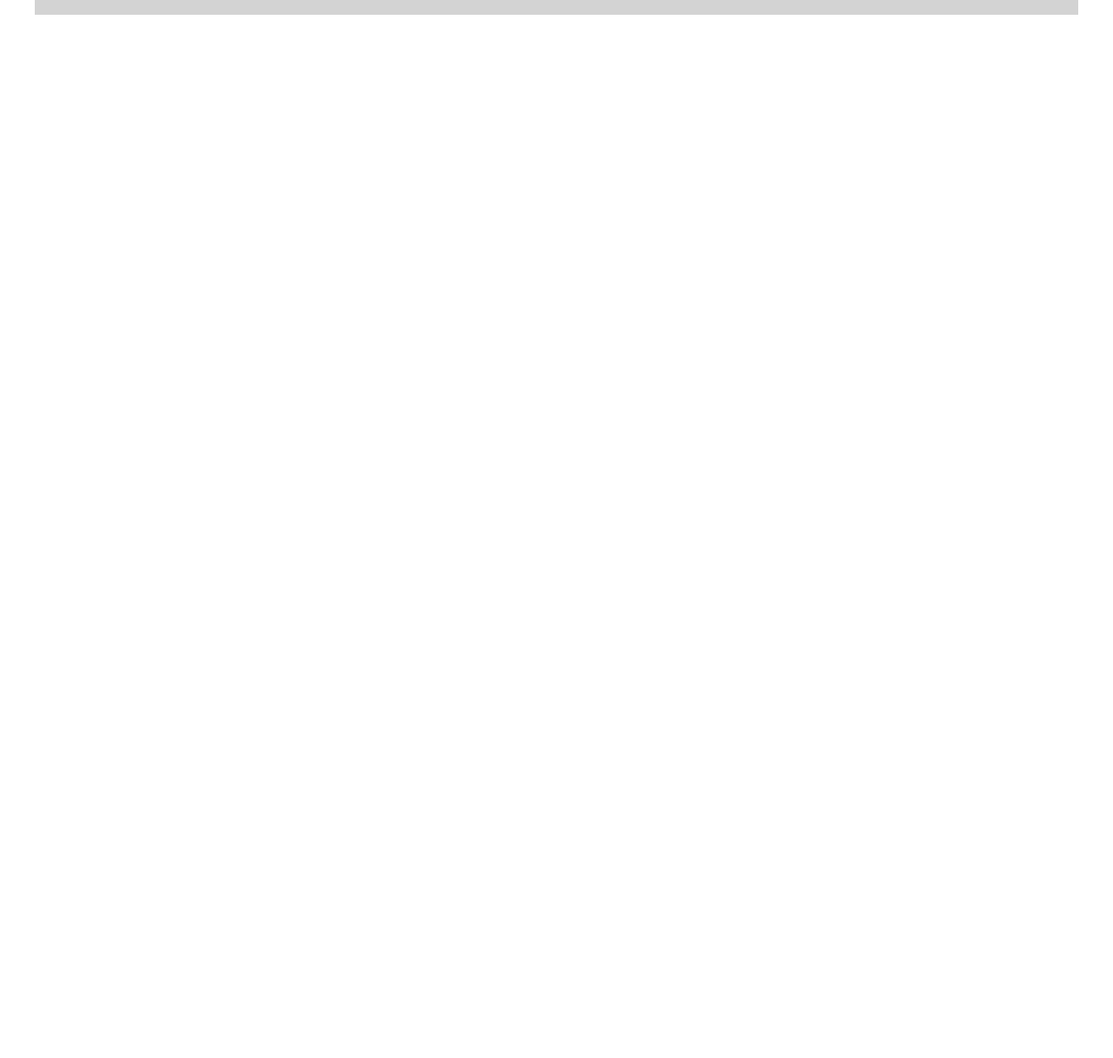
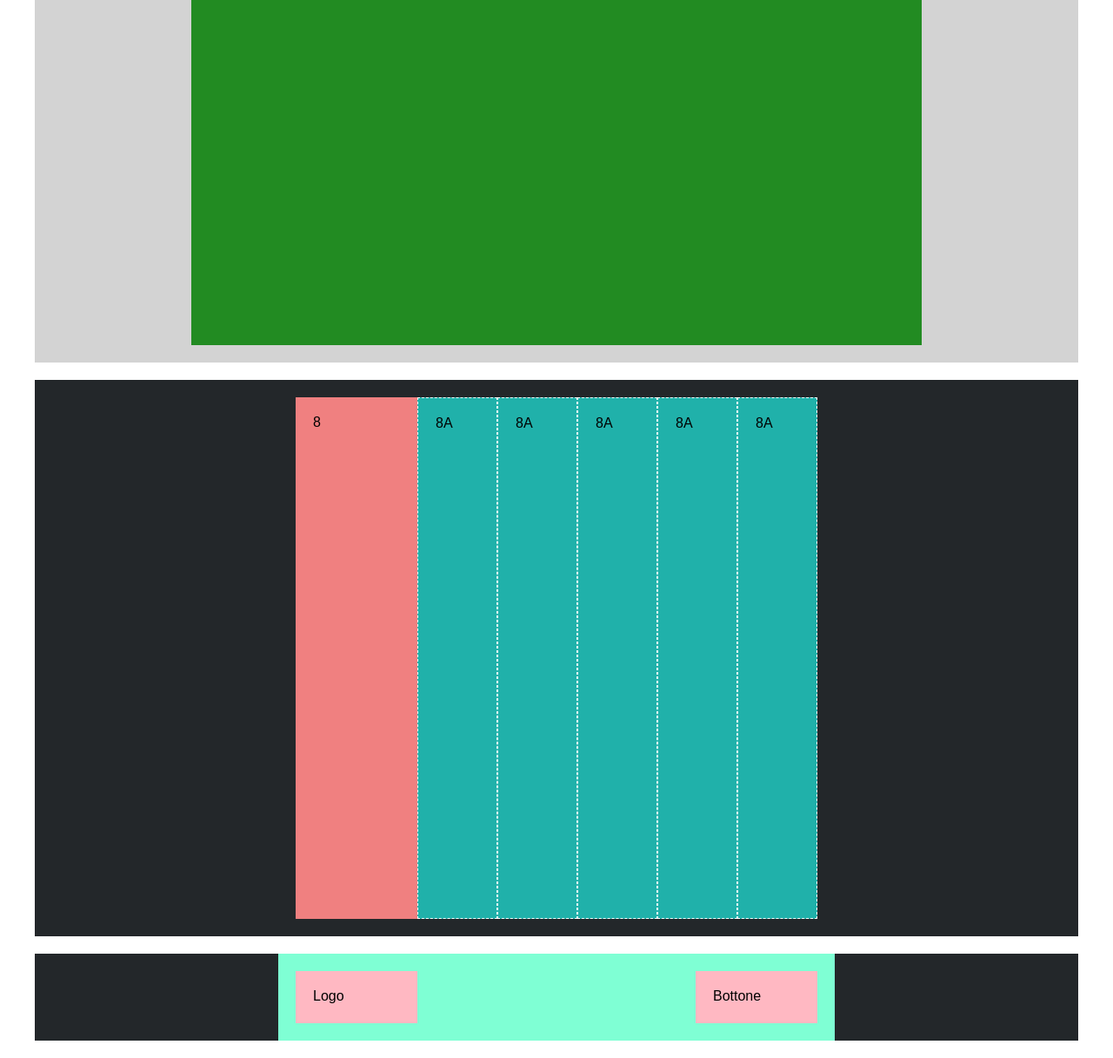
Before and after one commit to danieleberto/htmlcss-struttura-discord, a plain HTML site: page index.html in a window 1280 px wide. Shown: the part 1263-2480 px from the top of the page at 87% size. Before the commit the page ends 1300 px from the top, so only its background shows below. Drawn offline with Linux system fonts and the light colour scheme.

Commit message:
consegna struttura

```diff
--- a/core.css
+++ b/core.css
@@ -31,6 +31,14 @@
 
             --element-green-color:#d3d3d3;
             --element-green-item-color:#228b22;
+
+            --element-black-color:#23272a;
+            --element-black-first-item-color:#f08080;
+            --element-black-other-item-color:#20b1aa;
+
+            --footer-back-color:#23272a;
+            --footer-row-color:#7fffd4;
+            --footer-item-color:#ffb8c2;
         }
 
 
@@ -138,7 +146,7 @@
         {
             background-color: var(--element-green-color);
             justify-content: center;
-            height:200px;
+            height:600px;
             margin-top: 20px;
             margin-bottom: 20px;
             padding:20px;
@@ -150,3 +158,52 @@
             width:800px;
             padding:20px;
         }
+
+    div.element-black
+        {
+            background-color: var(--element-black-color);
+            justify-content: center;
+            height:600px;
+            margin-top: 20px;
+            margin-bottom: 20px;
+            padding:20px;
+        }
+
+    div.element-black-first-item
+        {
+            background-color: var(--element-black-first-item-color);
+            width:100px;
+            padding:20px;
+        }
+    div.element-black-other-item
+        {
+            background-color: var(--element-black-other-item-color);
+            width:50px;
+            padding:20px;
+            border: 1px dashed #FFF;
+        }
+
+    section.footer
+        {
+            background-color: var(--footer-back-color);
+        }
+
+    div.footer-row
+        {
+            background-color: var(--footer-row-color);
+            width:600px;
+            justify-content: space-between;
+            height:60px;
+            margin-top: 20px;
+            margin-bottom: 20px;
+            padding:20px;
+            margin-left: auto;
+            margin-right: auto;
+        }
+
+    div.footer-item
+        {
+            background-color: var(--footer-item-color);
+            width:100px;
+            padding:20px;
+        }
--- a/index.html
+++ b/index.html
@@ -70,6 +70,40 @@
             </div>
         </div>
     </section>
+
+    <section>
+        <div class="element-black container-flex">
+            <div class="element-black-first-item">
+                8
+            </div>
+            <div class="element-black-other-item">
+                8A
+            </div>
+            <div class="element-black-other-item">
+                8A
+            </div>
+            <div class="element-black-other-item">
+                8A
+            </div>
+            <div class="element-black-other-item">
+                8A
+            </div>
+            <div class="element-black-other-item">
+                8A
+            </div>
+        </div>
+    </section>
+
+    <section class="footer">
+        <div class="footer-row container-flex">
+            <div class="footer-item">
+                Logo
+            </div>
+            <div class="footer-item">
+                Bottone
+            </div>
+        </div>
+    </section>
 </body>
 
 </html>
```
